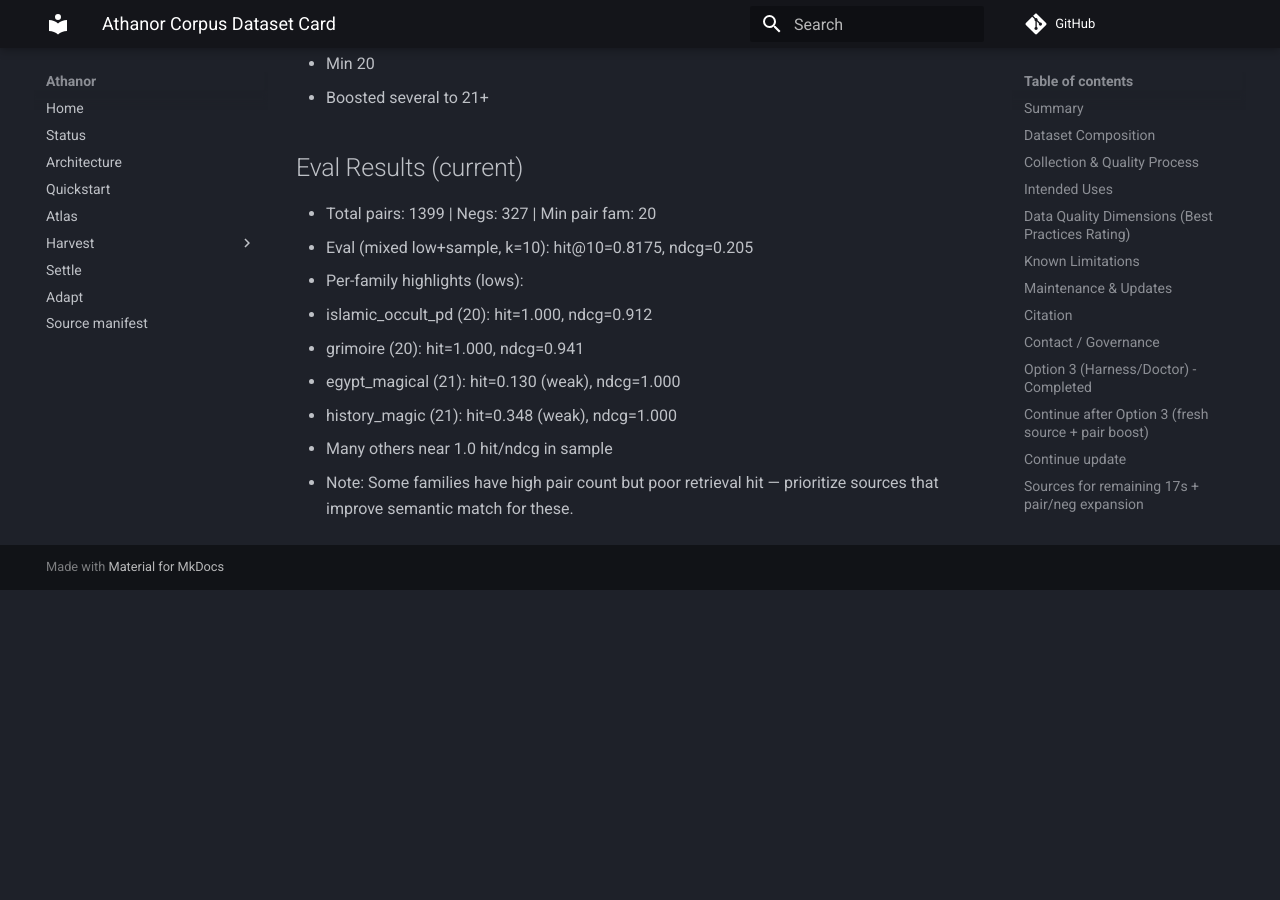
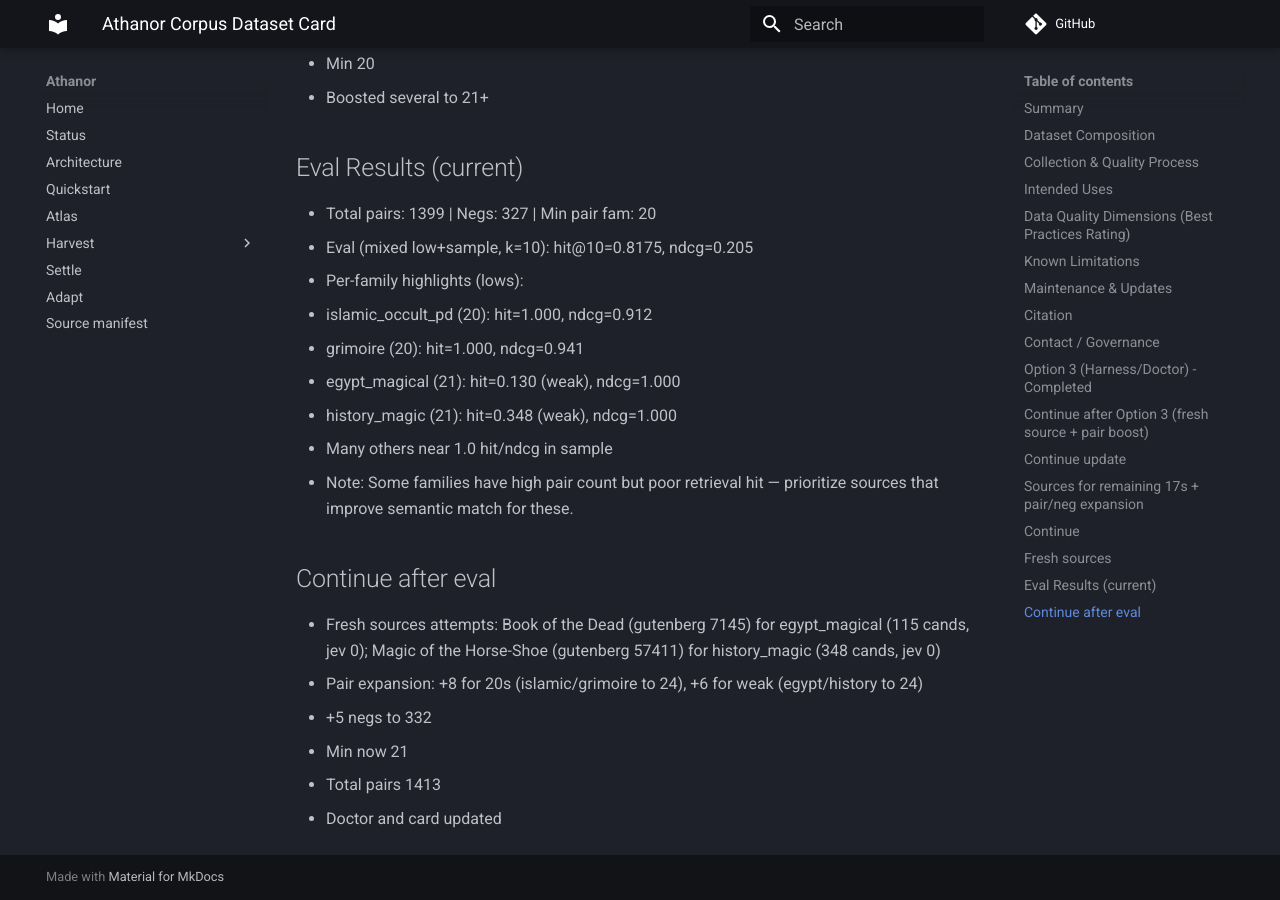
Before and after one commit to scrimshawlife-ctrl/Athanor, an MkDocs documentation site: the page built from docs/dataset-card.md, in a window 1280 px wide and 900 px high, scrolled down 4938 px. Built offline with MkDocs 1.6.1 and Material for MkDocs 9.7.7, drawn with Linux system fonts in a browser that asks for light colours; comment, search, counter and statistics services are not loaded; before the commit the page ends 5528 px from its top, so only the background shows below that.

Commit message:
continue after eval: fresh sources for egypt/history (jev 0); +14 pairs (20s and weak to 24), +5 negs=332, min 21. 229 PASS.

```diff
--- a/docs/dataset-card.md
+++ b/docs/dataset-card.md
@@ -158,3 +158,12 @@ Updated continue: Pairs 1342, Negs 307, Min pair 14, Lowest [('history_magic', 1
   - history_magic (21): hit=0.348 (weak), ndcg=1.000
   - Many others near 1.0 hit/ndcg in sample
 - Note: Some families have high pair count but poor retrieval hit — prioritize sources that improve semantic match for these.
+
+
+## Continue after eval
+- Fresh sources attempts: Book of the Dead (gutenberg 7145) for egypt_magical (115 cands, jev 0); Magic of the Horse-Shoe (gutenberg 57411) for history_magic (348 cands, jev 0)
+- Pair expansion: +8 for 20s (islamic/grimoire to 24), +6 for weak (egypt/history to 24)
+- +5 negs to 332
+- Min now 21
+- Total pairs 1413
+- Doctor and card updated
```
Also changed, not shown: 3 other files.
